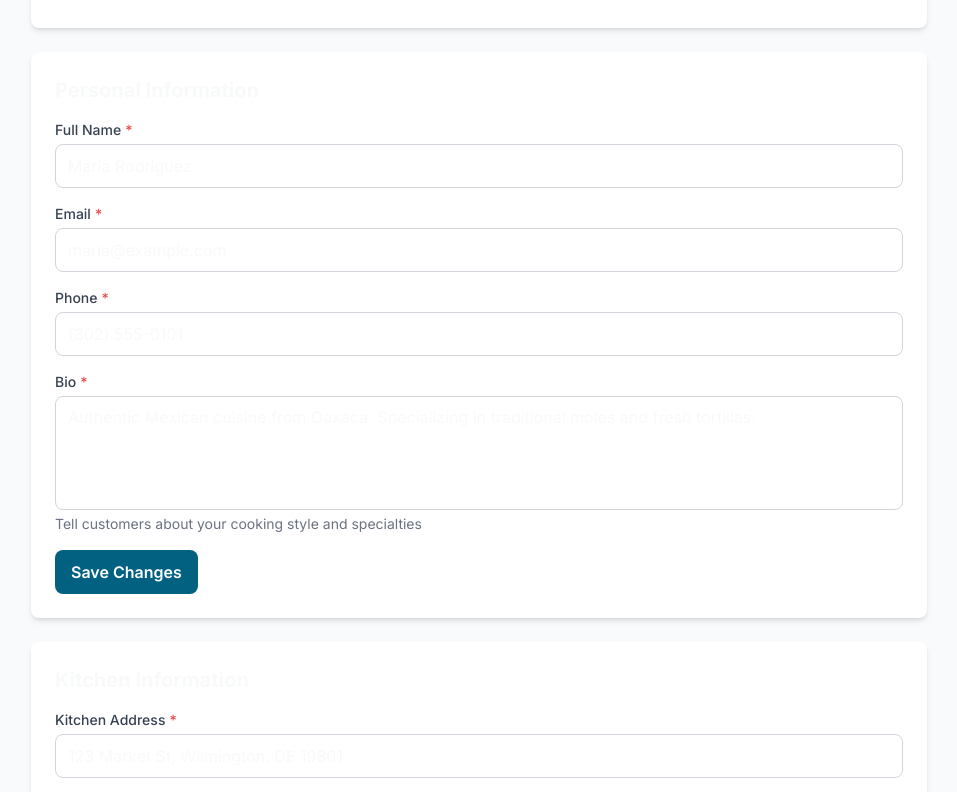
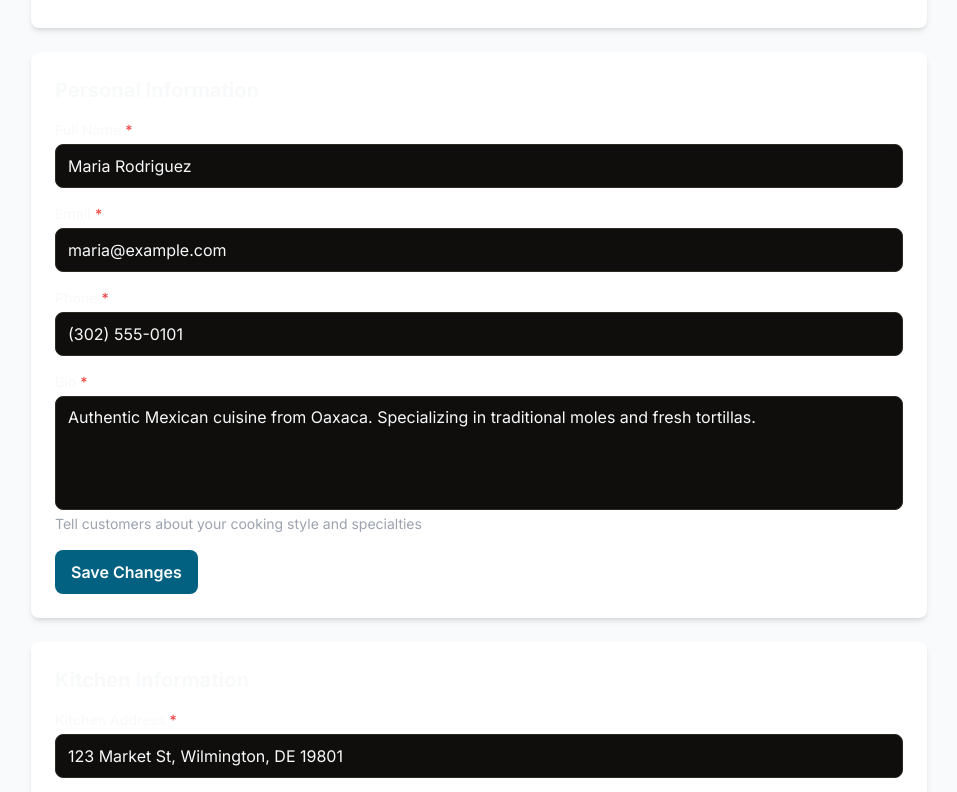
Before and after one commit to jermill/neighboreats, a Next.js app: page /dashboard/chef/profile in a window 1280 px wide. Shown: the part 540-1332 px from the top of the page, without its empty margins (161-1118 px from the left). Built offline with nearby package versions, Linux system fonts and the light colour scheme.

Commit message:
Update form components with proper dark mode contrast
- Add dark mode styling to Modal backdrop and container
- Update Input, Select, and Textarea with dark backgrounds and text
- Improve label contrast in dark mode
- Add dark mode border colors
- Update focus ring colors to use brand teal

```diff
--- a/src/components/shared/Input.tsx
+++ b/src/components/shared/Input.tsx
@@ -16,14 +16,14 @@ export default function Input({
   return (
     <div className="flex flex-col gap-1">
       {label && (
-        <label className="text-sm font-medium text-gray-700">
+        <label className="text-sm font-medium text-gray-700 dark:text-dark-text">
           {label}
           {props.required && <span className="text-red-500 ml-1">*</span>}
         </label>
       )}
       <input
-        className={`px-3 py-2 border rounded-lg focus:outline-none focus:ring-2 focus:ring-teal-500 focus:border-transparent transition ${
-          error ? 'border-red-500' : 'border-gray-300'
+        className={`px-3 py-2 border rounded-lg focus:outline-none focus:ring-2 focus:ring-brand-teal dark:focus:ring-primary-dark focus:border-transparent transition bg-white dark:bg-dark-bg dark:text-dark-text ${
+          error ? 'border-red-500' : 'border-gray-300 dark:border-dark-border'
         } ${className}`}
         {...props}
       />
@@ -31,7 +31,7 @@ export default function Input({
         <span className="text-sm text-red-500">{error}</span>
       )}
       {helperText && !error && (
-        <span className="text-sm text-gray-500">{helperText}</span>
+        <span className="text-sm text-gray-500 dark:text-dark-text-muted">{helperText}</span>
       )}
     </div>
   )
--- a/src/components/shared/Modal.tsx
+++ b/src/components/shared/Modal.tsx
@@ -23,19 +23,19 @@ export default function Modal({ isOpen, onClose, title, children, maxWidth = 'md
       <div className="flex items-center justify-center min-h-screen px-4 pt-4 pb-20 text-center sm:p-0">
         {/* Backdrop */}
         <div
-          className="fixed inset-0 transition-opacity bg-gray-500 bg-opacity-75"
+          className="fixed inset-0 transition-opacity bg-gray-900/75 dark:bg-black/80"
           onClick={onClose}
         />
 
         {/* Modal */}
         <div
-          className={`relative inline-block w-full ${maxWidthClasses[maxWidth]} p-6 my-8 overflow-hidden text-left align-middle transition-all transform bg-white shadow-xl rounded-2xl`}
+          className={`relative inline-block w-full ${maxWidthClasses[maxWidth]} p-6 my-8 overflow-hidden text-left align-middle transition-all transform bg-white dark:bg-dark-bg-elevated shadow-xl rounded-2xl border border-gray-200 dark:border-dark-border`}
         >
           <div className="flex justify-between items-center mb-4">
-            <h3 className="text-lg font-bold text-gray-900">{title}</h3>
+            <h3 className="text-lg font-bold text-gray-900 dark:text-dark-text">{title}</h3>
             <button
               onClick={onClose}
-              className="text-gray-400 hover:text-gray-600 transition"
+              className="text-gray-400 dark:text-dark-text-muted hover:text-gray-600 dark:hover:text-dark-text transition"
             >
               <svg className="w-6 h-6" fill="none" stroke="currentColor" viewBox="0 0 24 24">
                 <path strokeLinecap="round" strokeLinejoin="round" strokeWidth={2} d="M6 18L18 6M6 6l12 12" />
--- a/src/components/shared/Select.tsx
+++ b/src/components/shared/Select.tsx
@@ -10,14 +10,14 @@ export default function Select({ label, error, options, ...props }: SelectProps)
   return (
     <div className="flex flex-col gap-1">
       {label && (
-        <label className="text-sm font-medium text-gray-700">
+        <label className="text-sm font-medium text-gray-700 dark:text-dark-text">
           {label}
           {props.required && <span className="text-red-500 ml-1">*</span>}
         </label>
       )}
       <select
-        className={`px-3 py-2 border rounded-lg focus:outline-none focus:ring-2 focus:ring-teal-500 focus:border-transparent transition ${
-          error ? 'border-red-500' : 'border-gray-300'
+        className={`px-3 py-2 border rounded-lg focus:outline-none focus:ring-2 focus:ring-brand-teal dark:focus:ring-primary-dark focus:border-transparent transition bg-white dark:bg-dark-bg dark:text-dark-text ${
+          error ? 'border-red-500' : 'border-gray-300 dark:border-dark-border'
         }`}
         {...props}
       >
--- a/src/components/shared/Textarea.tsx
+++ b/src/components/shared/Textarea.tsx
@@ -10,20 +10,20 @@ export default function Textarea({ label, error, helperText, className = '', ...
   return (
     <div className="flex flex-col gap-1">
       {label && (
-        <label className="text-sm font-medium text-gray-700">
+        <label className="text-sm font-medium text-gray-700 dark:text-dark-text">
           {label}
           {props.required && <span className="text-red-500 ml-1">*</span>}
         </label>
       )}
       <textarea
-        className={`px-3 py-2 border rounded-lg focus:outline-none focus:ring-2 focus:ring-teal-500 focus:border-transparent transition resize-none ${
-          error ? 'border-red-500' : 'border-gray-300'
+        className={`px-3 py-2 border rounded-lg focus:outline-none focus:ring-2 focus:ring-brand-teal dark:focus:ring-primary-dark focus:border-transparent transition resize-none bg-white dark:bg-dark-bg dark:text-dark-text ${
+          error ? 'border-red-500' : 'border-gray-300 dark:border-dark-border'
         } ${className}`}
         rows={4}
         {...props}
       />
       {error && <span className="text-sm text-red-500">{error}</span>}
-      {helperText && !error && <span className="text-sm text-gray-500">{helperText}</span>}
+      {helperText && !error && <span className="text-sm text-gray-500 dark:text-dark-text-muted">{helperText}</span>}
     </div>
   )
 }
```
